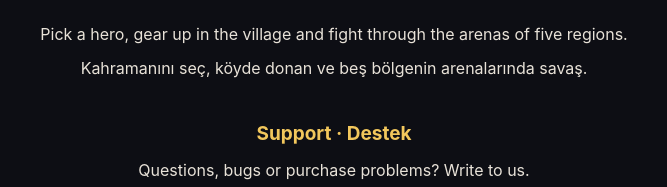
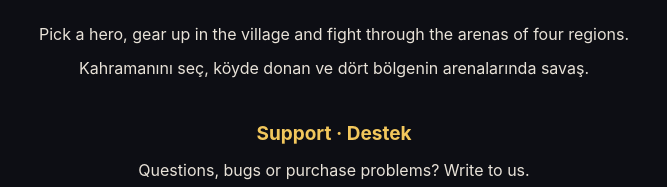
Before and after one commit to ufukhawk/ufukhawk.github.io, a plain HTML site: page arena-kahramanlari/index.html in a window 1280 px wide. Shown: the part 283-470 px from the top of the page, 306-973 px from the left. Drawn offline with Linux system fonts and the light colour scheme.

Commit message:
Arena Kahramanları support: four regions
Co-Authored-By: Claude Opus 5.5 <noreply@anthropic.com>
Claude-Session: https://claude.ai/code/session_016uxBuRHj1GfZCy5G51NW82

```diff
--- a/arena-kahramanlari/index.html
+++ b/arena-kahramanlari/index.html
@@ -23,8 +23,8 @@
   <img src="icon.png" alt="Arena Kahramanları icon">
   <h1>Arena Kahramanları</h1>
   <p class="tag">CHOOSE YOUR HERO. CONQUER THE ARENA.</p>
-  <p>Pick a hero, gear up in the village and fight through the arenas of five regions.</p>
-  <p>Kahramanını seç, köyde donan ve beş bölgenin arenalarında savaş.</p>
+  <p>Pick a hero, gear up in the village and fight through the arenas of four regions.</p>
+  <p>Kahramanını seç, köyde donan ve dört bölgenin arenalarında savaş.</p>
 
   <h2>Support · Destek</h2>
   <p>Questions, bugs or purchase problems? Write to us.<br>Soru, hata veya satın alma sorunu mu var? Bize yazın.</p>
```
